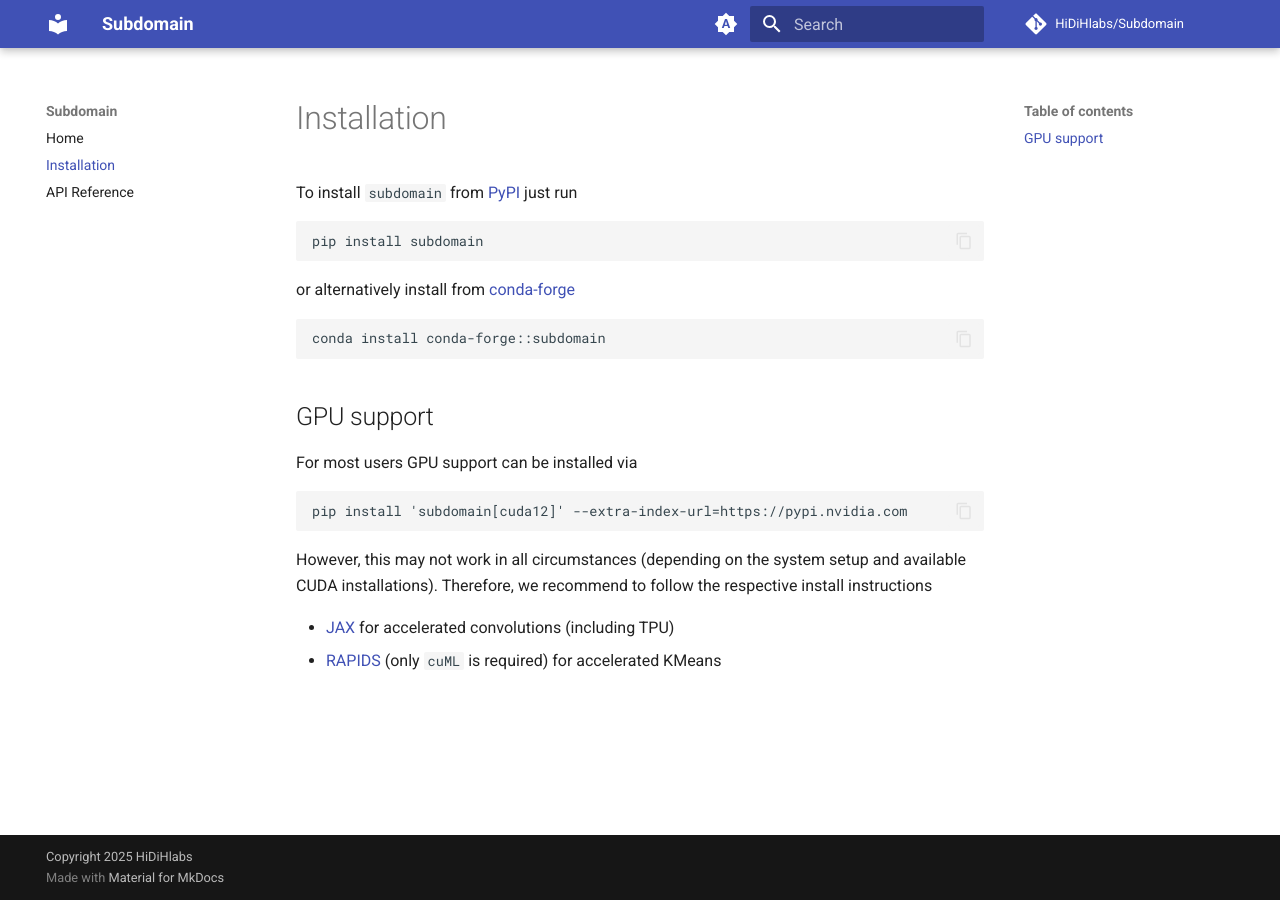
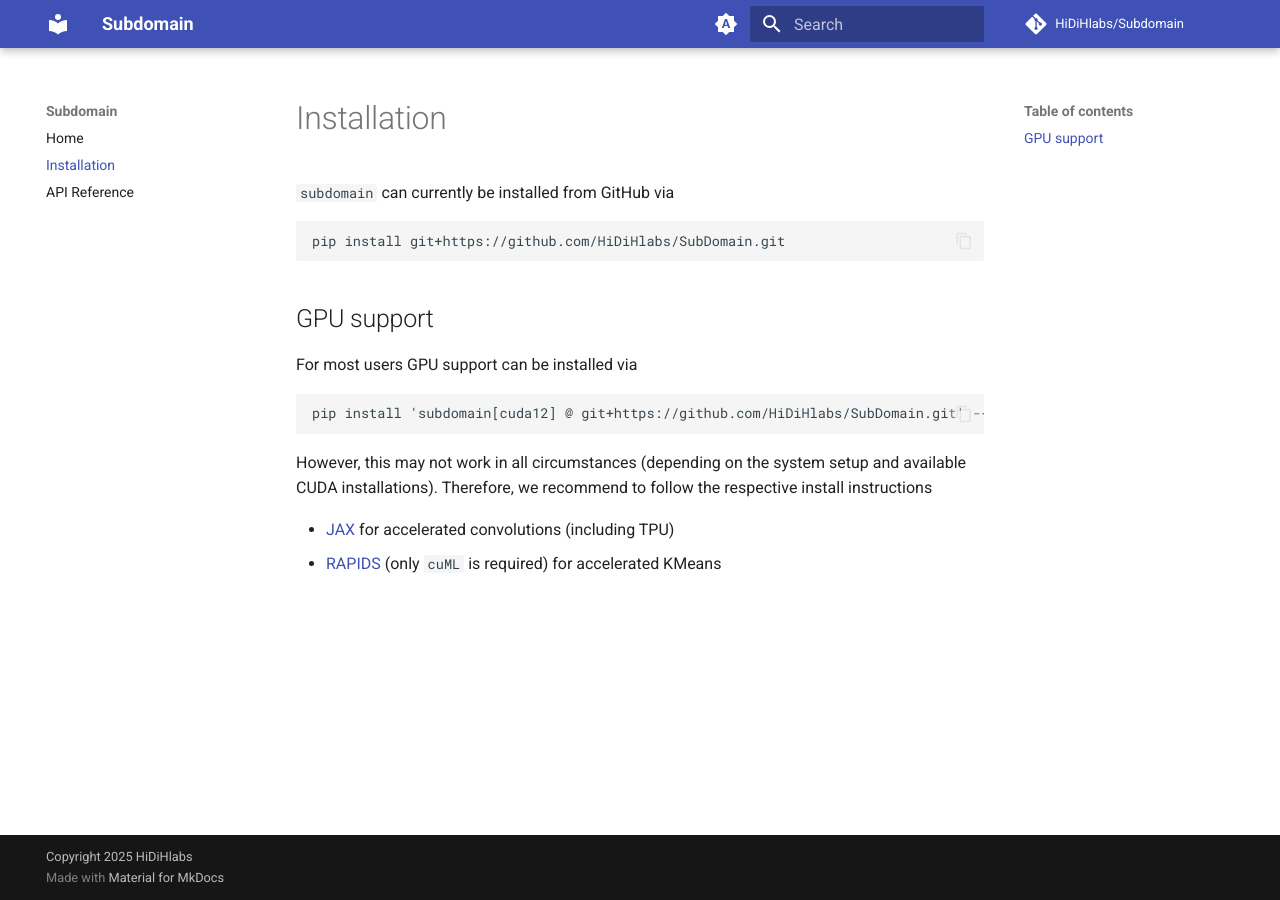
Before and after one commit to HiDiHlabs/SubDomain, an MkDocs documentation site: the page built from docs/install.md, in a window 1280 px wide. Built offline with MkDocs 1.6.1 and Material for MkDocs 9.7.7, drawn with Linux system fonts in a browser that asks for light colours; comment, search, counter and statistics services are not loaded; the version menu is left out.

Commit message:
update docs

````diff
--- a/.pre-commit-config.yaml
+++ b/.pre-commit-config.yaml
@@ -12,8 +12,8 @@ repos:
       - id: end-of-file-fixer
       - id: mixed-line-ending
       - id: trailing-whitespace
-      - id: no-commit-to-branch
-        args: [--branch=main]
+        # - id: no-commit-to-branch
+        #   args: [--branch=main]
   - repo: https://github.com/astral-sh/ruff-pre-commit
     rev: v0.15.17
     hooks:
--- a/docs/install.md
+++ b/docs/install.md
@@ -1,5 +1,11 @@
 # Installation
 
+`subdomain` can currently be installed from GitHub via
+
+```sh
+pip install git+https://github.com/HiDiHlabs/SubDomain.git
+```
+<!--
 To install ``subdomain`` from [PyPI](https://pypi.org/project/subdomain/) just run
 
 ```
@@ -11,13 +17,14 @@ or alternatively install from [conda-forge](https://anaconda.org/conda-forge/sub
 ```
 conda install conda-forge::subdomain
 ```
+-->
 
 ## GPU support
 
 For most users GPU support can be installed via
 
 ```
-pip install 'subdomain[cuda12]' --extra-index-url=https://pypi.nvidia.com
+pip install 'subdomain[cuda12] @ git+https://github.com/HiDiHlabs/SubDomain.git' --extra-index-url=https://pypi.nvidia.com
 ```
 
 However, this may not work in all circumstances (depending on the system setup and
````
Also changed, not shown: README.md (+16 -13 lines).
